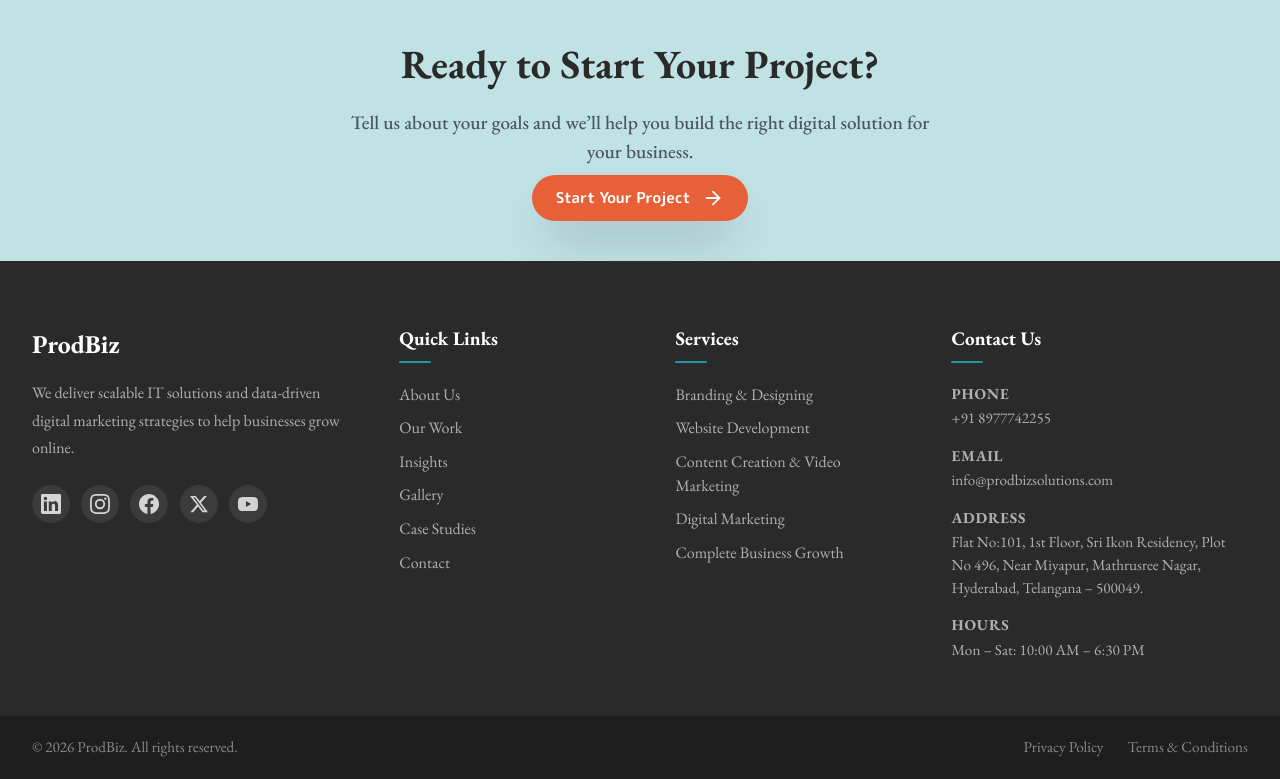
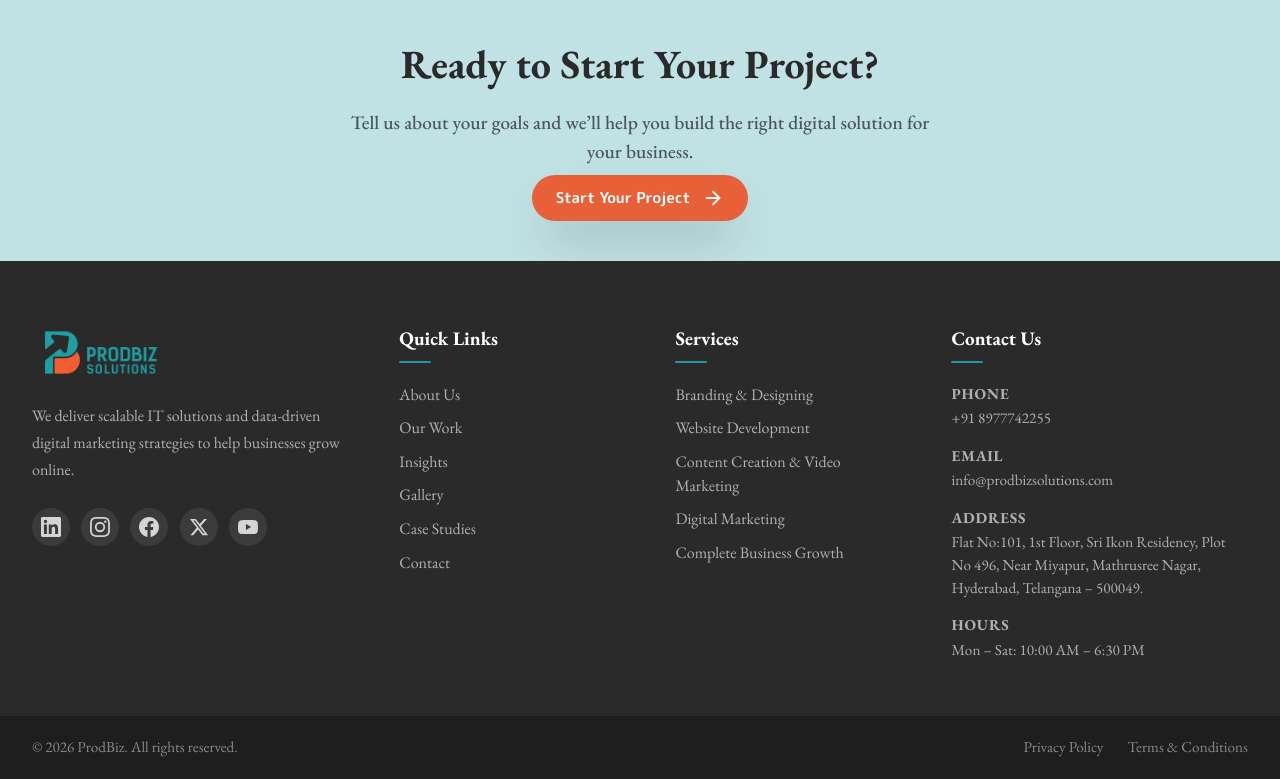
Before and after one commit to moraakshaya/prodbiz-solutions, a Next.js app: page /about-us in a window 1280 px wide. Shown: the part 5924-6703 px from the top of the page. Built offline with nearby package versions, Linux system fonts and the light colour scheme.

Commit message:
footer logo image updated

```diff
--- a/components/Footer.tsx
+++ b/components/Footer.tsx
@@ -1,6 +1,7 @@
 "use client";
 
 import Link from "next/link";
+import Image from "next/image";
 import "./Footer.css";
 
 const quickLinks = [
@@ -76,7 +77,13 @@ export default function Footer() {
                     {/* ── Column 1: Company Info ── */}
                     <div className="footer__col footer__col--brand">
                         <Link href="/" className="footer__logo">
-                            ProdBiz
+                            <Image
+                                src="/images/pbimg.png"
+                                alt="ProdBiz Solutions Logo"
+                                width={150}
+                                height={60}
+                                className="h-auto max-h-[55px] w-auto object-contain"
+                            />
                         </Link>
                         <p className="footer__description">
                             We deliver scalable IT solutions and data-driven digital marketing
```
Also changed, not shown: public/images/logoimg.png (deleted).
